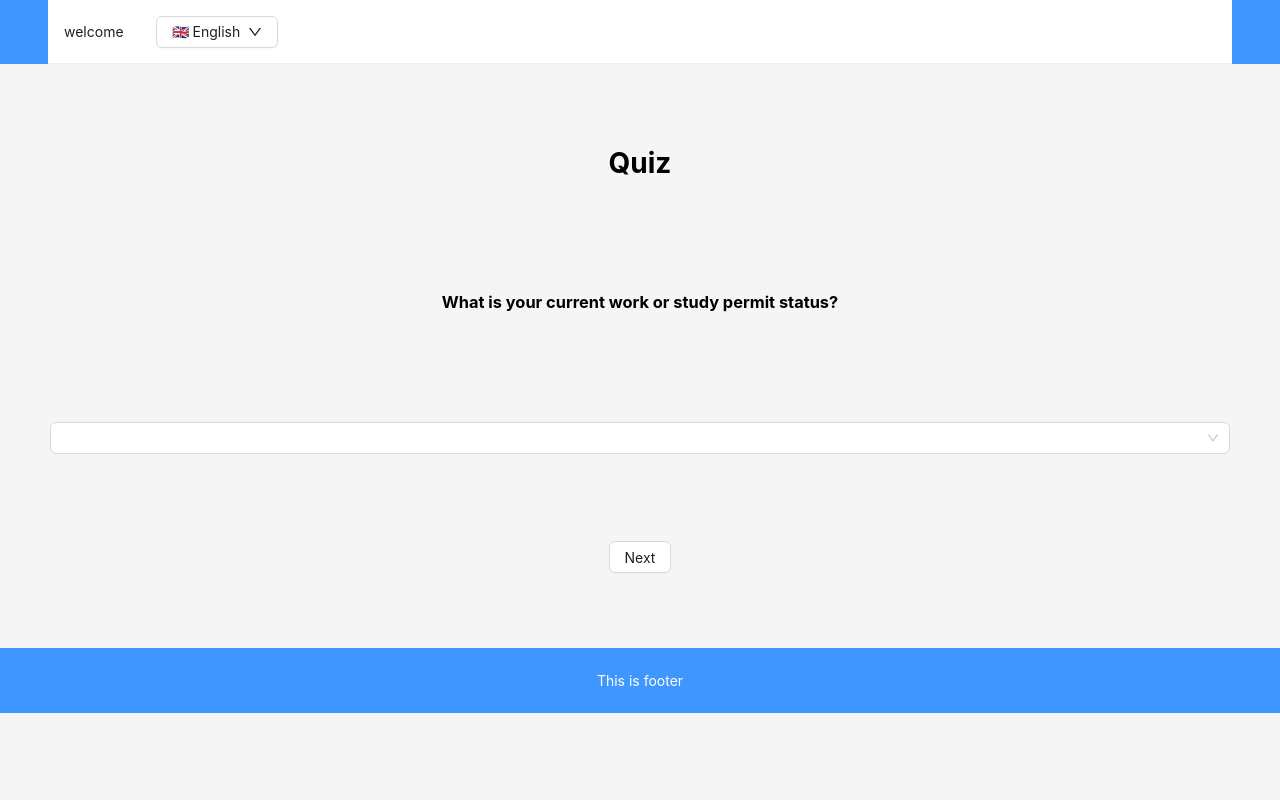
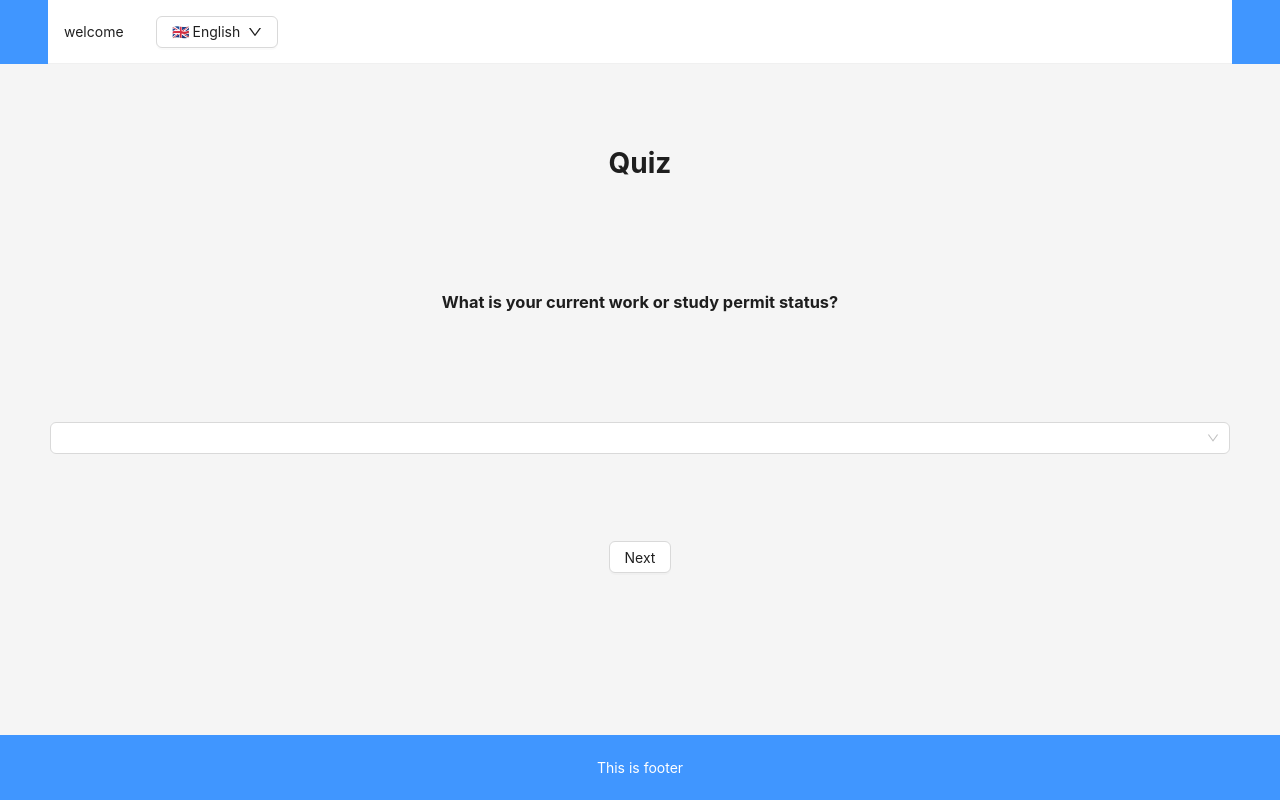
Before and after one commit to KaranVikas/onip, a React (Create React App) app: page /in_stream in a window 1280 px wide. Built offline with nearby package versions, Linux system fonts and the light colour scheme; what @react-pdf/renderer would draw is missing.

Commit message:
refactor(phdStream): update code to align with new optimized structure in phdStream module and PDF generation

```diff
--- a/src/pages/Instream/InStream.jsx
+++ b/src/pages/Instream/InStream.jsx
@@ -1,5 +1,7 @@
 import { useState } from "react";
-import { Button, Select } from "antd";
+import { Button, Layout, Select } from "antd";
+
+const { Content } = Layout;
 
 const contentStyle = {
   textAlign: "center",
@@ -122,7 +124,7 @@ const InSteam = () => {
   };
 
   return (
-    <div style={contentStyle}>
+    <Content style={contentStyle}>
       <h1>Quiz</h1>
       {questions.slice(0, currentQuestionIndex + 1).map((question, index) => (
         <div key={question.id} style={{ marginBottom: "10px" }}>
@@ -153,7 +155,7 @@ const InSteam = () => {
           )}
         </div>
       ))}
-    </div>
+    </Content>
   );
 };
 
--- a/src/pages/PHDStream/PHDStream.jsx
+++ b/src/pages/PHDStream/PHDStream.jsx
@@ -1,4 +1,4 @@
-import { Button, Form, Layout, Modal } from "antd";
+import { Button, Layout, Modal } from "antd";
 import { Helmet } from "react-helmet";
 import { useTranslation } from "react-i18next";
 import { useState } from "react";
@@ -17,120 +17,23 @@ const contentStyle = {
 const PHDStream = () => {
   const { t } = useTranslation();
   const [componentSize, setComponentSize] = useState("default");
-  const [totalScore, setTotalScore] = useState(0);
-  const [answer, setAnswers] = useState({});
-  const [isModalOpen, setIsModalOpen] = useState(false);
   const [currentQuestionIndex, setCurrentQuestionIndex] = useState(0);
-  const [visibleQuestions, setVisibleQuestions] = useState([0]);
 
-  const questions = [
+  const [questions, setQuestions] = useState([
     {
       id: 1,
-      key: "workPermitStatus",
-      label: "What is your current work or study permit status?",
-      options: ["With valid work permit", "Without valid work permit"],
+      text: "What is your current work or study permit status?",
+      answer: "",
+      option: {
+        "With valid work permit": 10,
+        "Without valid work permit": 0,
+      },
     },
     {
       id: 2,
-      key: "highestLevelOfEducation",
-      label: "What is your highest level of education?",
-      options: [
-        "Less than college or trade certificate",
-        "Apprenticeship or trades certificate or diploma",
-        "Undergraduate diploma or certificate",
-        "Graduate diploma or certificate",
-        "Bachelors or equivalent",
-        "Masters",
-        "PhD",
-      ],
-    },
-    {
-      id: 3,
-      key: "fieldOfStudy",
-      label: "What was the field of study of your educational credential?",
-      options: [
-        "STEM/health (engineering, health, math, computer science)",
-        "Trades (agriculture and natural resources operations and management, mechanics and repair, architecture, construction and precision production)",
-        "Business and administration, social, legal, education, behavioral science, personal, security and transport services, social work and related programs",
-        "Arts and humanities, business, humanities, arts, social science and education (BHASE) programs, not elsewhere classified (n.e.c)",
-      ],
-    },
-    {
-      id: 4,
-      key: "canadianEducationExperience",
-      label: "What is your Canadian education experience?",
-      options: ["More than one Credential", "One Credential", "None"],
-    },
-    {
-      id: 5,
-      key: "studyLocation",
-      label: "Where did you Study in Ontario?",
-      options: [
-        "Northern Ontario",
-        "Other areas outside Greater Toronto Area (except Northern Ontario)",
-        "Greater Toronto Area excluding Toronto",
-        "Toronto",
-        "Credential was completed without physically attending (in-person) classes",
-      ],
-    },
-    {
-      id: 6,
-      key: "earningHistory",
-      label:
-        "What is your highest canadian earnings history in a single tax year?",
-      options: [
-        "Less than $40k earnings in a year",
-        "More than $40k earnings in a year",
-      ],
-    },
-    {
-      id: 7,
-      key: "languageKnowledge",
-      label:
-        "What is your knowledge of Canada's official languages (English and French)?",
-      options: ["Two official languages", "One official language"],
-    },
-    {
-      id: 8,
-      key: "languageAbility",
-      label:
-        "What is your overall official language ability in English and/or French?",
-      options: ["CLB 9 or higher", "CLB 8", "CLB 7", "CLB 6 or lower"],
-    },
-  ];
-
-  const scoreMapping = {
-    workPermitStatus: {
-      "With valid work permit": 10,
-      "Without valid work permit": 0,
-    },
-    occupation: {
-      "With valid work permit": 10,
-      "Without valid work permit": 0,
-    },
-    hourlyWage: {
-      "Less than $20": 0,
-      "$20 to $24.99": 5,
-      "$25 to $29.99": 6,
-      "$30 to $34.99": 7,
-      "$35 to $39.99": 8,
-      "$40 or higher": 10,
-    },
-    workDuration: {
-      "6 months or more": 3,
-      "Less than 6 months": 0,
-    },
-    jobLocation: {
-      "Northern Ontario": 10,
-      "Other areas outside Greater Toronto Area (except Northern Ontario)": 8,
-      "Greater Toronto Area excluding Toronto": 3,
-      Toronto: 0,
-    },
-    earningsHistory: {
-      "Less than $40k earnings in a year": 0,
-      "More than $40k earnings in a year": 3,
-    },
-    highestLevelOfEducation: {
+      text: "What is your highest level of education?",
+      answer: "",
+      option: {
         "Less than college or trade certificate": 0,
         "Apprenticeship or trades certificate or diploma": 5,
         "Undergraduate diploma or certificate": 5,
@@ -139,155 +42,132 @@ const PHDStream = () => {
         Masters: 8,
         PhD: 10,
       },
-    fieldOfStudy: {
+    },
+    {
+      id: 3,
+      text: "What was the field of study of your educational credential?",
+      answer: "",
+      option: {
         "STEM/health (engineering, health, math, computer science)": 12,
         "Business and administration, social, legal, education, behavioral science, personal, security and transport services,social work and related programs": 6,
         "Trades (agriculture and natural resources operations and management, mechanics and repair, architecture, construction and precision production)": 0,
         "Arts and humanities, business, humanities, arts, social science and education (BHASE) programs, not elsewhere classified (n.e.c)": 0,
       },
-    canadianEducationExperience: {
+    },
+    {
+      id: 4,
+      text: "What is your Canadian education experience?",
+      answer: "",
+      option: {
         "More than one Canadian credential": 10,
         "One Canadian credential": 5,
         None: 0,
       },
-    studyLocation: {
+    },
+    {
+      id: 5,
+      text: "Where did you Study in Ontario??",
+      answer: "",
+      option: {
         "Northern Ontario": 10,
         "Other areas outside Greater Toronto Area (except Northern Ontario)": 8,
         "Greater Toronto Area excluding Toronto": 3,
         Toronto: 0,
       },
+    },
+    {
+      id: 6,
+      text: "What is your highest Canadian earnings history in a single tax year?",
+      answer: "",
+      option: {
+        "Less than $40k earnings in a year": 0,
+        "More than $40k earnings in a year": 3,
+      },
+    },
+    {
+      id: 7,
+      text: "What is your knowledge of Canada's official languages (English and French)?",
+      answer: "",
+      option: {
+        "Two official languages": 10,
+        "One official language": 5,
+      },
+    },
+    {
+      id: 8,
+      text: "What is your overall offical language ability in English and/or French?",
+      answer: "",
+      option: {
+        "CLB 9 or higher": 10,
+        "CLB 8": 8,
+        "CLB 7": 6,
+        "CLB 6 or lower": 0,
+      },
+    },
+  ]);
+
+  const handleAnswerChange = (index, value) => {
+    const updatedQuestions = [...questions];
+    updatedQuestions[index].answer = value;
+    setQuestions(updatedQuestions);
+    console.log({ updatedQuestions });
   };
 
-  const handleScoreChange = (question, value, event, questionIndex) => {
-    event.preventDefault();
-    console.log({ question, value, questionIndex });
-    const answer = event.target.elements.answer.value;
-
-    const newScore = scoreMapping[question]?.[value] || 0; // Get the new score
-
-    // Save answer to the answers state
-
-    setAnswers((prevAnswers) => {
-      const updatedAnswers = { ...prevAnswers };
-
-      //Nested logic
-      const categoryMapping = {
-        workPermitStatus: "Work Experience",
-        occupation: "Job Offer",
-        hourlyWage: "Job Offer",
-        workDuration: "Job Offer",
-        jobLocation: "Job Offer",
-        earningsHistory: "Earnings History",
-        highestLevelOfEducation: "Education History",
-        fieldOfStudy: "Education History",
-        canadianEducationExperience: "Education History",
-        studyLocation: "Education History",
+  const handleNextQuestion = () => {
+    if (currentQuestionIndex < questions.length - 1) {
+      console.log("Current Question", currentQuestionIndex);
+      setCurrentQuestionIndex(currentQuestionIndex + 1);
+    }
+    console.log(currentQuestionIndex);
   };
 
-      const category = categoryMapping[question];
-      if (!updatedAnswers[category]) {
-        updatedAnswers[category] = {}; //Create the category if it does n't exist
-      }
-      const previousScore = updatedAnswers[category][question]?.score || 0; // Retrieve the previous score
-      updatedAnswers[category][question] = {
-        description: answer,
-        score: newScore,
+  const calculateScore = () => {
+    const score = questions.reduce((total, question) => {
+      return total + (question.option[question.answer] || 0);
+    }, 0);
+    return score;
   };
 
-      // Update the total score
-      setTotalScore((prevScore) => prevScore - previousScore + newScore);
+  const totalScore = calculateScore();
 
-      if (questionIndex < questions.length - 1) {
-        setVisibleQuestions((prevVisibleQuestions) => [
-          ...prevVisibleQuestions,
-          questionIndex + 1,
-        ]);
-      }
-      event.target.reset();
-      return updatedAnswers;
-    });
-    console.log({ answer });
-  };
-
+  const [isModalOpen, setIsModalOpen] = useState(false);
   return (
     <>
       <Helmet>
         <title>{t("phd_stream")}</title>
       </Helmet>
       <Content style={contentStyle}>
-        <Form
-          labelCol={{
-            span: 25,
-          }}
-          wrapperCol={{
-            span: 24,
-          }}
-          layout="vertical"
-          size={componentSize}
-          style={{
-            maxWidth: 600,
-          }}
-        >
-          Answer the Questions
-          {visibleQuestions.map((questionIndex) => (
-            <div key={questionIndex} style={{ marginBottom: "20px" }}>
-              <Form.Item
-                label={questions[currentQuestionIndex].label}
-                onChange={(value, event) =>
-                  handleScoreChange(
-                    questions[currentQuestionIndex].key,
-                    value,
-                    event,
-                    questionIndex,
-                  )
-                }
-              >
+        <h1>Quiz</h1>
+        {questions.slice(0, currentQuestionIndex + 1).map((question, index) => (
+          <div key={question.id} style={{ marginBottom: "10px" }}>
+            <h3>{question.text}</h3>
             <Select
               style={{ width: "100%" }}
-                  // value={selectedValue}
-                  onChange={(value, event) =>
-                    handleScoreChange(
-                      questions[currentQuestionIndex].key,
-                      value,
-                      event,
-                      questionIndex,
-                    )
-                  }
+              value={question.answer}
+              onChange={(value) => handleAnswerChange(index, value)}
             >
-                  {questions[currentQuestionIndex].options.map((option) => (
-                    <Select.Option key={option} value={option}>
+              {Object.keys(question.option).map((option, index) => (
+                <Select.Option key={index} value={option}>
                   {option}
                 </Select.Option>
               ))}
             </Select>
-              </Form.Item>
+            {currentQuestionIndex === index && (
+              <Button
+                onClick={
+                  currentQuestionIndex === questions.length - 1
+                    ? calculateScore
+                    : handleNextQuestion
+                }
+              >
+                {currentQuestionIndex === questions.length - 1
+                  ? `Calculate Score`
+                  : "Next"}
+              </Button>
+            )}
           </div>
         ))}
-          {/*    Render current question*/}
-          <Form.Item label={questions[currentQuestionIndex].label}>
-            <Select
-              style={{ width: "100%" }}
-              // value={selectedValue}
-              onChange={(value) =>
-                handleScoreChange(questions[currentQuestionIndex].key, value)
-              }
-            >
-              {questions[currentQuestionIndex].options.map((option) => (
-                <Select.Option key={option} value={option}>
-                  {option}
-                </Select.Option>
-              ))}
-            </Select>
-          </Form.Item>
-          {currentQuestionIndex === questions.length - 1 && (
-            <div
-              style={{
-                marginTop: "20px",
-                display: "flex",
-                justifyContent: "center",
-              }}
-            >
-              <h3>Total Score: {totalScore}</h3>
+
         <Button onClick={() => setIsModalOpen(true)}>Open Report</Button>
         <Modal
           title="Score Card"
@@ -296,11 +176,8 @@ const PHDStream = () => {
           onCancel={() => setIsModalOpen(false)}
           width={700}
         >
-                <PHDStreamPdf answer={answer} totalScore={totalScore} />
+          <PHDStreamPdf answer={questions} totalScore={totalScore} />
         </Modal>
-            </div>
-          )}
-        </Form>
       </Content>
     </>
   );
```
Also changed, not shown: src/pages/PHDStream/PHDStreamPdf/PHDStreamPdf.jsx (+14 -14 lines). Lines whose indentation alone changed are shown as unchanged.
